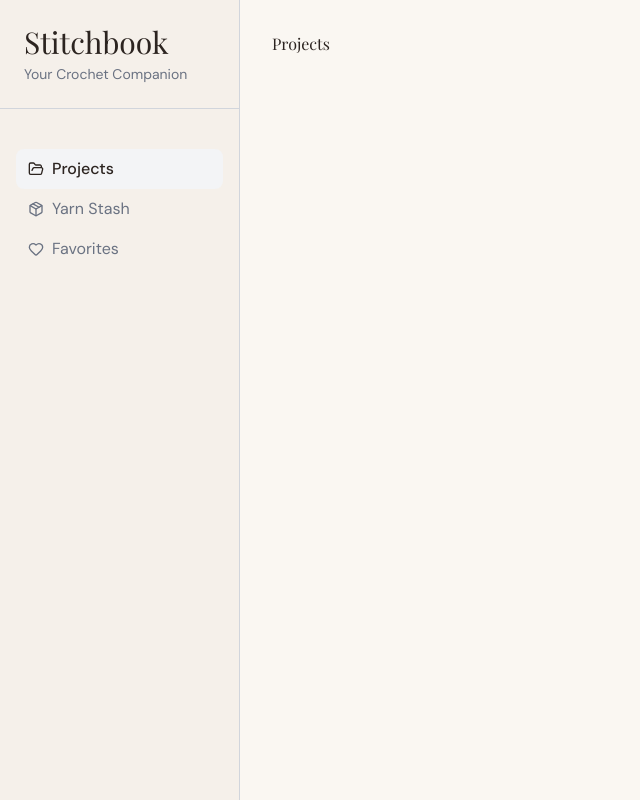
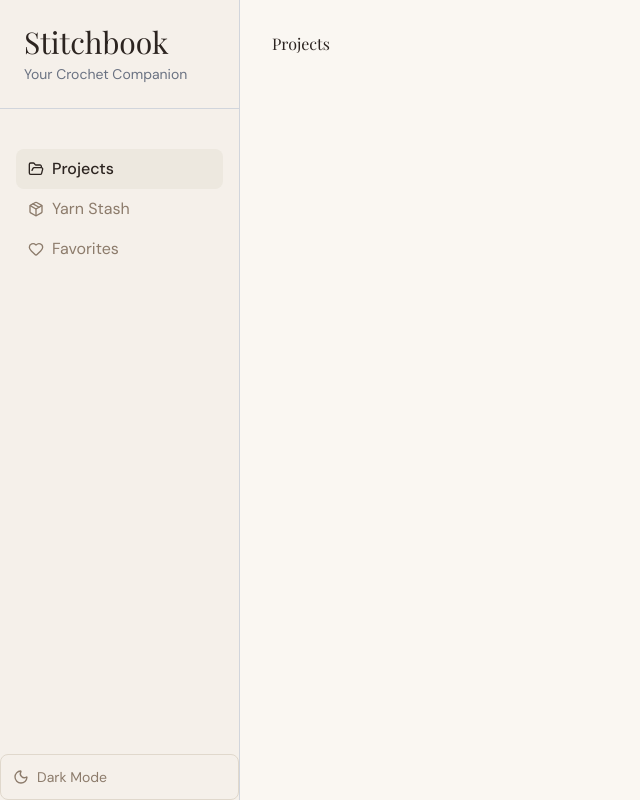
Before and after one commit to janeta1/crochet-app, a React (Vite) app: page /projects in a window 1280 px wide. Shown: the whole page, without its empty margins (0-640 px from the left). Built offline with nearby package versions, Linux system fonts and the light colour scheme.

Commit message:
Add theme toggle

```diff
--- a/src/App.jsx
+++ b/src/App.jsx
@@ -1,3 +1,4 @@
+import { useState, useEffect } from "react";
 import { BrowserRouter, Routes, Route, Navigate } from "react-router-dom";
 import Layout from "./components/Layout";
 import ProjectsPage from "./pages/ProjectsPage";
@@ -5,10 +6,26 @@ import YarnStashPage from "./pages/YarnStashPage";
 import FavoritesPage from "./pages/FavoritesPage";
 
 function App() {
+  const [isDark, setIsDark] = useState(false);
+
+  useEffect(() => {
+    document.documentElement.setAttribute(
+      "data-theme",
+      isDark ? "dark" : "light",
+    );
+  }, [isDark]);
+
+  function toggleTheme() {
+    setIsDark(!isDark);
+  }
+
   return (
     <BrowserRouter>
       <Routes>
-        <Route path="/" element={<Layout />}>
+        <Route
+          path="/"
+          element={<Layout isDark={isDark} toggleTheme={toggleTheme} />}
+        >
           <Route index element={<Navigate to="/projects" replace />} />
           <Route path="projects" element={<ProjectsPage />} />
           <Route path="yarn-stash" element={<YarnStashPage />} />
--- a/src/components/Layout.jsx
+++ b/src/components/Layout.jsx
@@ -1,10 +1,10 @@
 import { Outlet } from "react-router-dom";
 import Sidebar from "./Sidebar";
 
-function Layout() {
+function Layout({ isDark, toggleTheme }) {
   return (
     <div className="flex h-screen">
-      <Sidebar />
+      <Sidebar isDark={isDark} toggleTheme={toggleTheme} />
       <main className="flex-1 overflow-y-auto p-8 bg-bg-primary">
         <Outlet />
       </main>
--- a/src/components/Sidebar.jsx
+++ b/src/components/Sidebar.jsx
@@ -1,7 +1,8 @@
 import { NavLink } from "react-router-dom";
 import { FolderOpen, Package, Heart } from "lucide-react";
+import { Moon, Sun } from "lucide-react";
 
-function Sidebar() {
+function Sidebar({ isDark, toggleTheme }) {
   return (
     <div className="w-60 h-full flex flex-col border-r border-gray-300 bg-sidebar-bg">
       <div className="border-b border-gray-300 px-6 pt-6 pb-6 mb-6">
@@ -16,8 +17,8 @@ function Sidebar() {
               to="/projects"
               className={({ isActive }) =>
                 isActive
-                  ? "flex items-center gap-2 px-3 py-2 rounded-lg bg-gray-100 font-medium text-base"
-                  : "flex items-center gap-2 px-3 py-2 rounded-lg text-gray-500 text-base hover:bg-gray-50"
+                  ? "flex items-center gap-2 px-3 py-2 rounded-lg bg-bg-secondary font-medium text-base"
+                  : "flex items-center gap-2 px-3 py-2 rounded-lg text-text-secondary text-base hover:bg-sidebar-accent/50"
               }
             >
               <FolderOpen size={16} />
@@ -29,8 +30,8 @@ function Sidebar() {
               to="/yarn-stash"
               className={({ isActive }) =>
                 isActive
-                  ? "flex items-center gap-2 px-3 py-2 rounded-lg bg-gray-100 font-medium text-base"
-                  : "flex items-center gap-2 px-3 py-2 rounded-lg text-gray-500 text-base hover:bg-gray-50"
+                  ? "flex items-center gap-2 px-3 py-2 rounded-lg bg-bg-secondary font-medium text-base"
+                  : "flex items-center gap-2 px-3 py-2 rounded-lg text-text-secondary text-base hover:bg-sidebar-accent/50"
               }
             >
               <Package size={16} />
@@ -42,8 +43,8 @@ function Sidebar() {
               to="/favorites"
               className={({ isActive }) =>
                 isActive
-                  ? "flex items-center gap-2 px-3 py-2 rounded-lg bg-gray-100 font-medium text-base"
-                  : "flex items-center gap-2 px-3 py-2 rounded-lg text-gray-500 text-base hover:bg-gray-50"
+                  ? "flex items-center gap-2 px-3 py-2 rounded-lg bg-bg-secondary font-medium text-base"
+                  : "flex items-center gap-2 px-3 py-2 rounded-lg text-text-secondary text-base hover:bg-sidebar-accent/50"
               }
             >
               <Heart size={16} />
@@ -52,6 +53,14 @@ function Sidebar() {
           </li>
         </ul>
       </nav>
+
+      <button
+        onClick={toggleTheme}
+        className="mt-auto p-3 rounded-lg border border-border text-text-secondary hover:bg-bg-secondary text-sm flex items-center gap-2"
+      >
+        {isDark ? <Sun size={16} /> : <Moon size={16} />}
+        {isDark ? "Light Mode" : "Dark Mode"}
+      </button>
     </div>
   );
 }
--- a/src/index.css
+++ b/src/index.css
@@ -19,10 +19,11 @@
   --progress-bar: #c084a0;
   --sidebar-width: 240px;
   --sidebar-bg: #F5F0EA;
+  --sidebar-accent: #E8DDD5;
 }
 
 [data-theme="dark"] {
-  --bg-primary: #1a2e2a;
+  --bg-primary: #2A3B3A;
   --bg-secondary: #152420;
   --bg-card: #1f3530;
   --text-primary: #f5efe6;
@@ -38,6 +39,7 @@
   --status-queued-text: #9ab5a8;
   --progress-bar: #e8855a;
   --sidebar-bg: #243332;
+  --sidebar-accent: #3A4948;
 }
 
 @theme inline {
@@ -58,6 +60,7 @@
   --color-status-queued-text: var(--status-queued-text);
   --color-progress-bar: var(--progress-bar);
   --color-sidebar-bg: var(--sidebar-bg);
+  --color-sidebar-accent: var(--sidebar-accent);
 }
 
 * {
```
